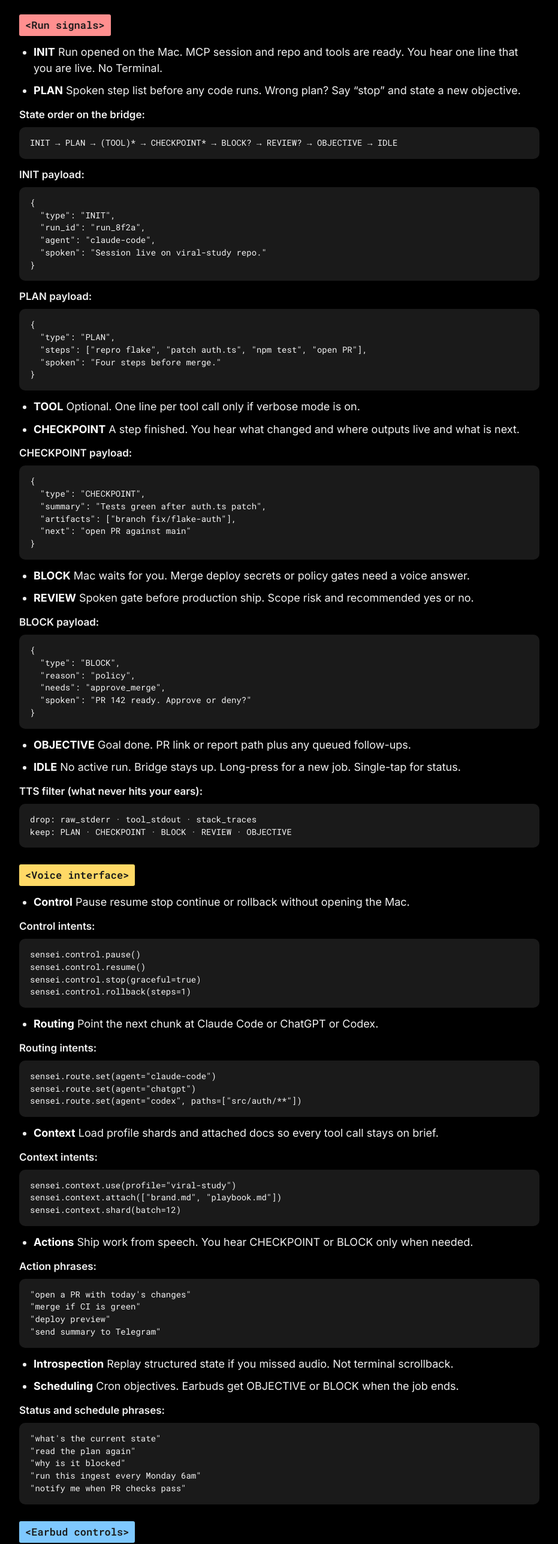
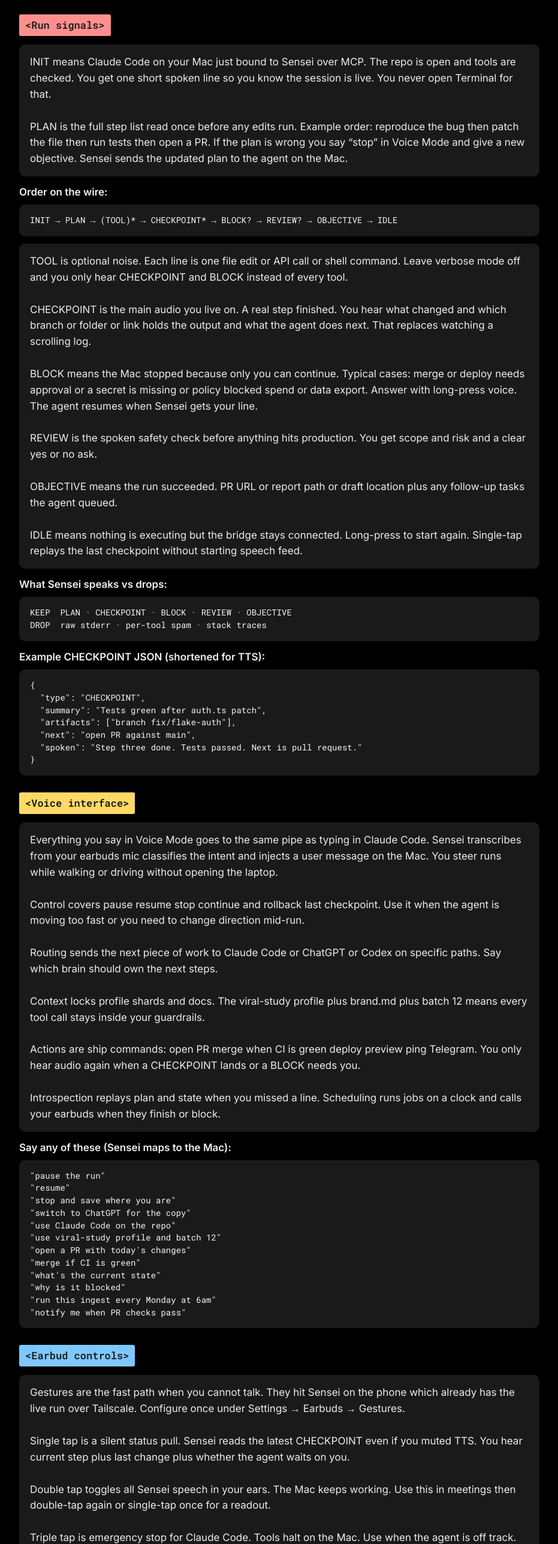
Before and after one commit to berryfromsignature-cell/sensei-earbuds-cheat-sheet, a plain HTML site: page index.html in a window 1280 px wide. Shown: the part 920-3494 px from the top of the page at 60% size, without its empty margins (174-1105 px from the left). Drawn offline with Linux system fonts and the light colour scheme.

Commit message:
Richer prose blocks in run signals voice and earbuds
Co-authored-by: Cursor <cursoragent@cursor.com>

```diff
--- a/index.html
+++ b/index.html
@@ -132,6 +132,13 @@
       margin-bottom: 0;
     }
 
+    pre.code.prose {
+      font-family: "Inter", system-ui, sans-serif;
+      font-size: 17px;
+      line-height: 1.58;
+      color: #ececec;
+    }
+
     .dense-lines {
       display: flex;
       flex-direction: column;
@@ -212,137 +219,86 @@
 
     <section class="section">
       <h2 class="section-title">&lt;Run signals&gt;</h2>
-      <ul class="bullets">
-        <li><strong>INIT</strong> Run opened on the Mac. MCP session and repo and tools are ready. You hear one line that you are live. No Terminal.</li>
-        <li><strong>PLAN</strong> Spoken step list before any code runs. Wrong plan? Say “stop” and state a new objective.</li>
-      </ul>
-      <p class="code-intro">State order on the bridge:</p>
+      <pre class="code prose">INIT means Claude Code on your Mac just bound to Sensei over MCP. The repo is open and tools are checked. You get one short spoken line so you know the session is live. You never open Terminal for that.
+
+PLAN is the full step list read once before any edits run. Example order: reproduce the bug then patch the file then run tests then open a PR. If the plan is wrong you say “stop” in Voice Mode and give a new objective. Sensei sends the updated plan to the agent on the Mac.</pre>
+      <p class="code-intro">Order on the wire:</p>
       <pre class="code">INIT → PLAN → (TOOL)* → CHECKPOINT* → BLOCK? → REVIEW? → OBJECTIVE → IDLE</pre>
-      <p class="code-intro">INIT payload:</p>
-      <pre class="code">{
-  "type": "INIT",
-  "run_id": "run_8f2a",
-  "agent": "claude-code",
-  "spoken": "Session live on viral-study repo."
-}</pre>
-      <p class="code-intro">PLAN payload:</p>
-      <pre class="code">{
-  "type": "PLAN",
-  "steps": ["repro flake", "patch auth.ts", "npm test", "open PR"],
-  "spoken": "Four steps before merge."
-}</pre>
-      <ul class="bullets">
-        <li><strong>TOOL</strong> Optional. One line per tool call only if verbose mode is on.</li>
-        <li><strong>CHECKPOINT</strong> A step finished. You hear what changed and where outputs live and what is next.</li>
-      </ul>
-      <p class="code-intro">CHECKPOINT payload:</p>
+      <pre class="code prose">TOOL is optional noise. Each line is one file edit or API call or shell command. Leave verbose mode off and you only hear CHECKPOINT and BLOCK instead of every tool.
+
+CHECKPOINT is the main audio you live on. A real step finished. You hear what changed and which branch or folder or link holds the output and what the agent does next. That replaces watching a scrolling log.
+
+BLOCK means the Mac stopped because only you can continue. Typical cases: merge or deploy needs approval or a secret is missing or policy blocked spend or data export. Answer with long-press voice. The agent resumes when Sensei gets your line.
+
+REVIEW is the spoken safety check before anything hits production. You get scope and risk and a clear yes or no ask.
+
+OBJECTIVE means the run succeeded. PR URL or report path or draft location plus any follow-up tasks the agent queued.
+
+IDLE means nothing is executing but the bridge stays connected. Long-press to start again. Single-tap replays the last checkpoint without starting speech feed.</pre>
+      <p class="code-intro">What Sensei speaks vs drops:</p>
+      <pre class="code">KEEP  PLAN · CHECKPOINT · BLOCK · REVIEW · OBJECTIVE
+DROP  raw stderr · per-tool spam · stack traces</pre>
+      <p class="code-intro">Example CHECKPOINT JSON (shortened for TTS):</p>
       <pre class="code">{
   "type": "CHECKPOINT",
   "summary": "Tests green after auth.ts patch",
   "artifacts": ["branch fix/flake-auth"],
-  "next": "open PR against main"
+  "next": "open PR against main",
+  "spoken": "Step three done. Tests passed. Next is pull request."
 }</pre>
-      <ul class="bullets">
-        <li><strong>BLOCK</strong> Mac waits for you. Merge deploy secrets or policy gates need a voice answer.</li>
-        <li><strong>REVIEW</strong> Spoken gate before production ship. Scope risk and recommended yes or no.</li>
-      </ul>
-      <p class="code-intro">BLOCK payload:</p>
-      <pre class="code">{
-  "type": "BLOCK",
-  "reason": "policy",
-  "needs": "approve_merge",
-  "spoken": "PR 142 ready. Approve or deny?"
-}</pre>
-      <ul class="bullets">
-        <li><strong>OBJECTIVE</strong> Goal done. PR link or report path plus any queued follow-ups.</li>
-        <li><strong>IDLE</strong> No active run. Bridge stays up. Long-press for a new job. Single-tap for status.</li>
-      </ul>
-      <p class="code-intro">TTS filter (what never hits your ears):</p>
-      <pre class="code">drop: raw_stderr · tool_stdout · stack_traces
-keep: PLAN · CHECKPOINT · BLOCK · REVIEW · OBJECTIVE</pre>
     </section>
 
     <section class="section">
       <h2 class="section-title">&lt;Voice interface&gt;</h2>
-      <ul class="bullets">
-        <li><strong>Control</strong> Pause resume stop continue or rollback without opening the Mac.</li>
-      </ul>
-      <p class="code-intro">Control intents:</p>
-      <pre class="code">sensei.control.pause()
-sensei.control.resume()
-sensei.control.stop(graceful=true)
-sensei.control.rollback(steps=1)</pre>
-      <ul class="bullets">
-        <li><strong>Routing</strong> Point the next chunk at Claude Code or ChatGPT or Codex.</li>
-      </ul>
-      <p class="code-intro">Routing intents:</p>
-      <pre class="code">sensei.route.set(agent="claude-code")
-sensei.route.set(agent="chatgpt")
-sensei.route.set(agent="codex", paths=["src/auth/**"])</pre>
-      <ul class="bullets">
-        <li><strong>Context</strong> Load profile shards and attached docs so every tool call stays on brief.</li>
-      </ul>
-      <p class="code-intro">Context intents:</p>
-      <pre class="code">sensei.context.use(profile="viral-study")
-sensei.context.attach(["brand.md", "playbook.md"])
-sensei.context.shard(batch=12)</pre>
-      <ul class="bullets">
-        <li><strong>Actions</strong> Ship work from speech. You hear CHECKPOINT or BLOCK only when needed.</li>
-      </ul>
-      <p class="code-intro">Action phrases:</p>
-      <pre class="code">"open a PR with today's changes"
+      <pre class="code prose">Everything you say in Voice Mode goes to the same pipe as typing in Claude Code. Sensei transcribes from your earbuds mic classifies the intent and injects a user message on the Mac. You steer runs while walking or driving without opening the laptop.
+
+Control covers pause resume stop continue and rollback last checkpoint. Use it when the agent is moving too fast or you need to change direction mid-run.
+
+Routing sends the next piece of work to Claude Code or ChatGPT or Codex on specific paths. Say which brain should own the next steps.
+
+Context locks profile shards and docs. The viral-study profile plus brand.md plus batch 12 means every tool call stays inside your guardrails.
+
+Actions are ship commands: open PR merge when CI is green deploy preview ping Telegram. You only hear audio again when a CHECKPOINT lands or a BLOCK needs you.
+
+Introspection replays plan and state when you missed a line. Scheduling runs jobs on a clock and calls your earbuds when they finish or block.</pre>
+      <p class="code-intro">Say any of these (Sensei maps to the Mac):</p>
+      <pre class="code">"pause the run"
+"resume"
+"stop and save where you are"
+"switch to ChatGPT for the copy"
+"use Claude Code on the repo"
+"use viral-study profile and batch 12"
+"open a PR with today's changes"
 "merge if CI is green"
-"deploy preview"
-"send summary to Telegram"</pre>
-      <ul class="bullets">
-        <li><strong>Introspection</strong> Replay structured state if you missed audio. Not terminal scrollback.</li>
-        <li><strong>Scheduling</strong> Cron objectives. Earbuds get OBJECTIVE or BLOCK when the job ends.</li>
-      </ul>
-      <p class="code-intro">Status and schedule phrases:</p>
-      <pre class="code">"what's the current state"
-"read the plan again"
+"what's the current state"
 "why is it blocked"
-"run this ingest every Monday 6am"
+"run this ingest every Monday at 6am"
 "notify me when PR checks pass"</pre>
     </section>
 
     <section class="section">
       <h2 class="section-title">&lt;Earbud controls&gt;</h2>
-      <p class="code-intro">Default gesture bindings:</p>
-      <pre class="code">gesture.single_tap    = sensei.status.checkpoint
-gesture.double_tap    = sensei.tts.mute_toggle
-gesture.triple_tap    = claude.session.interrupt
-gesture.long_press    = voice.capture.inject
-gesture.hold_double   = run.cancel(flush=true)</pre>
-      <ul class="bullets">
-        <li><strong>Single tap</strong> Pull the latest CHECKPOINT. Step last change and whether the agent waits on you. Works when TTS is muted.</li>
-      </ul>
-      <p class="code-intro">Status readout shape:</p>
-      <pre class="code">{
-  "spoken": "Checkpoint 3 of 4. Tests passed. Waiting: none.",
-  "step": "open PR",
-  "blocked": false
-}</pre>
-      <ul class="bullets">
-        <li><strong>Double tap</strong> Mute or unmute all Sensei speech. Mac keeps executing in the background.</li>
-        <li><strong>Triple tap</strong> Hard interrupt on Claude Code. Use when the run is off track. Then long-press with a clearer goal.</li>
-      </ul>
-      <p class="code-intro">Interrupt side effect:</p>
-      <pre class="code">claude.session.interrupt()
-→ run.state = BLOCK | IDLE
-→ spoken = "Session stopped. Long-press for new instruction."</pre>
-      <ul class="bullets">
-        <li><strong>Long press</strong> Open Voice Mode mic. Your line becomes the next user message for a new task or a BLOCK answer.</li>
-      </ul>
-      <p class="code-intro">Voice inject examples:</p>
+      <pre class="code prose">Gestures are the fast path when you cannot talk. They hit Sensei on the phone which already has the live run over Tailscale. Configure once under Settings → Earbuds → Gestures.
+
+Single tap is a silent status pull. Sensei reads the latest CHECKPOINT even if you muted TTS. You hear current step plus last change plus whether the agent waits on you.
+
+Double tap toggles all Sensei speech in your ears. The Mac keeps working. Use this in meetings then double-tap again or single-tap once for a readout.
+
+Triple tap is emergency stop for Claude Code. Tools halt on the Mac. Use when the agent is off track. Follow with long-press and a sharper objective.
+
+Long press opens the mic. Your sentence becomes the next user message. That covers new tasks and BLOCK answers like approve merge or use branch hotfix only.
+
+Hold + double cancels the run and clears the in-flight plan back to IDLE. Commits already on GitHub stay pushed. Check the repo if you are unsure what landed.</pre>
+      <p class="code-intro">Gesture map:</p>
+      <pre class="code">1× tap      latest CHECKPOINT readout
+2× tap      mute / unmute Sensei TTS
+3× tap      interrupt Claude Code session
+long press  Voice Mode → inject message
+hold + 2×   cancel run → IDLE</pre>
+      <p class="code-intro">After long press (examples):</p>
       <pre class="code">"approve merge on PR 142"
 "use branch hotfix/auth only"
 "stop and run tests only"</pre>
-      <ul class="bullets">
-        <li><strong>Hold + double</strong> Cancel the run and flush the in-flight plan. Return to IDLE. Git commits already pushed remain in the repo.</li>
-      </ul>
-      <p class="code-intro">Sensei app path:</p>
-      <pre class="code">Settings → Earbuds → Gestures → Sync to phone</pre>
     </section>
 
     <section class="section">
```
